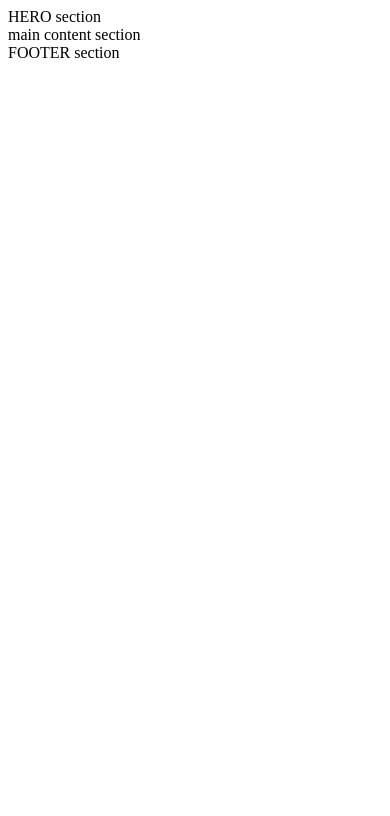
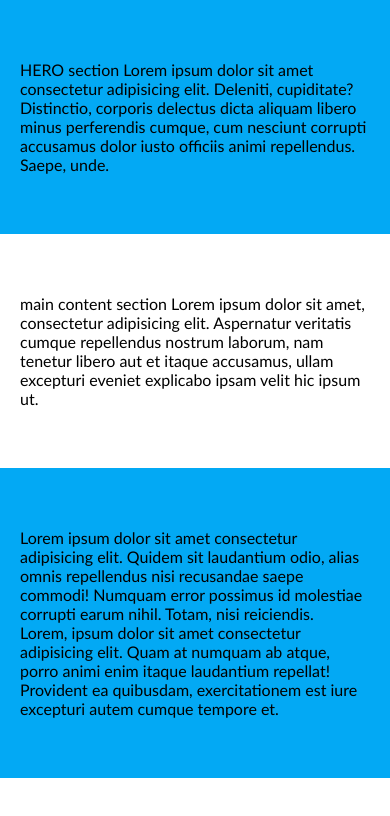
Before and after one commit to zvlzvl/coming-soon, a website: page index.html in a window 390 px wide. Drawn offline with Linux system fonts and the light colour scheme.

Commit message:
responsive design

```diff
--- a/css/base/base.css
+++ b/css/base/base.css
@@ -0,0 +1,16 @@
+body,
+body * {
+margin: 0;
+padding: 0;
+box-sizing: border-box;
+
+}
+body {
+    font-family: 'Gill Sans', 'Gill Sans MT', Calibri, 'Trebuchet MS', sans-serif;
+}
+.bg-main {
+background-color: #03a9f4;
+}
+.bg-secondary {
+    background-color: #e31d60;
+}
--- a/css/base/layout.css
+++ b/css/base/layout.css
@@ -0,0 +1,51 @@
+.container {
+    /* display: flex;
+    justify-content: center; */
+    width: 100%;
+    padding: 60px 0px;
+}
+
+.container .row {
+    width: 1000px;
+    margin: 0px calc(50% - 500px);
+}
+
+.container .row-short {
+    width: 600px;
+    margin: 0px calc(50% - 300px);
+}
+
+@media (max-width: 1100px) {
+    .container .row {
+        width: 800px;
+        margin: 0px calc(50% - 400px);
+    }
+}
+
+@media (max-width: 900px) {
+    .container .row {
+        width: 600px;
+        margin: 0px calc(50% - 300px);
+    }
+}
+
+@media (max-width: 700px) {
+    .container .row,
+    .container .row-short {
+        width: 400px;
+        margin: 0px calc(50% - 200px);
+    }
+}
+@media (max-width: 440px) {
+    .container {
+        /* display: flex;
+        justify-content: center; */
+        padding-right: 20px;
+        padding-left: 20px;
+    }
+    .container .row,
+    .container .row-short {
+        width: 100%;
+        margin: 0;
+    }
+}
--- /dev/null
+++ b/css/base/variables.css
@@ -0,0 +1,5 @@
+:root {
+    --main-color: #03a9f4;
+    --secondary-color: #e31d60;
+    --secondary-color-dark: #bb174e;
+}
--- a/css/pages/home.css
+++ b/css/pages/home.css
@@ -0,0 +1,12 @@
+
+/*base*/
+@import '../base/layout.css';
+@import '../base/base.css';
+@import '..base/variable.css';
+
+/*3rd party*/
+/*components*/
+/*CUSTOM STYLE*/
+body{
+
+}
--- a/index.html
+++ b/index.html
@@ -10,15 +10,25 @@
 
 <body>
     <main>
-        <section>
-            HERO section
+        <section class="container bg-main">
+            <div class="row-short">
+                HERO section Lorem ipsum dolor sit amet consectetur adipisicing elit. Deleniti, cupiditate? Distinctio, corporis delectus dicta aliquam libero minus perferendis cumque, cum nesciunt corrupti accusamus dolor iusto officiis animi repellendus. Saepe, unde.
+            </div>
         </section>
-        <section>
-            main content section
+        <section class="container">
+            <div class="row">
+                main content section
+                Lorem ipsum dolor sit amet, consectetur adipisicing elit. Aspernatur veritatis cumque repellendus nostrum laborum, nam tenetur libero aut et itaque accusamus, ullam excepturi eveniet explicabo ipsam velit hic ipsum ut.
+            </div>
         </section>
     </main>
-    <footer>
-        FOOTER section
+    <footer class="container bg-main">
+        <div class="row">
+           Lorem ipsum dolor sit amet consectetur adipisicing elit. Quidem sit laudantium odio, alias omnis repellendus nisi recusandae saepe commodi! Numquam error possimus id molestiae corrupti earum nihil. Totam, nisi reiciendis.
+        </div>
+        <div class="row-short">
+            Lorem, ipsum dolor sit amet consectetur adipisicing elit. Quam at numquam ab atque, porro animi enim itaque laudantium repellat! Provident ea quibusdam, exercitationem est iure excepturi autem cumque tempore et.
+        </div>
     </footer>
 </body>
 
```
